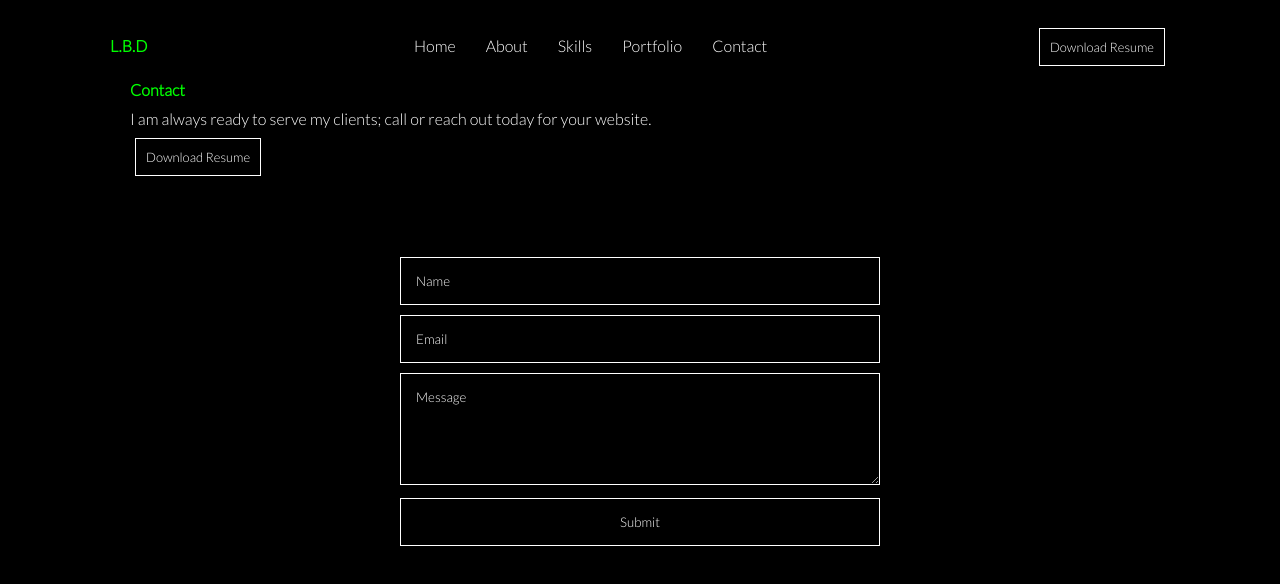
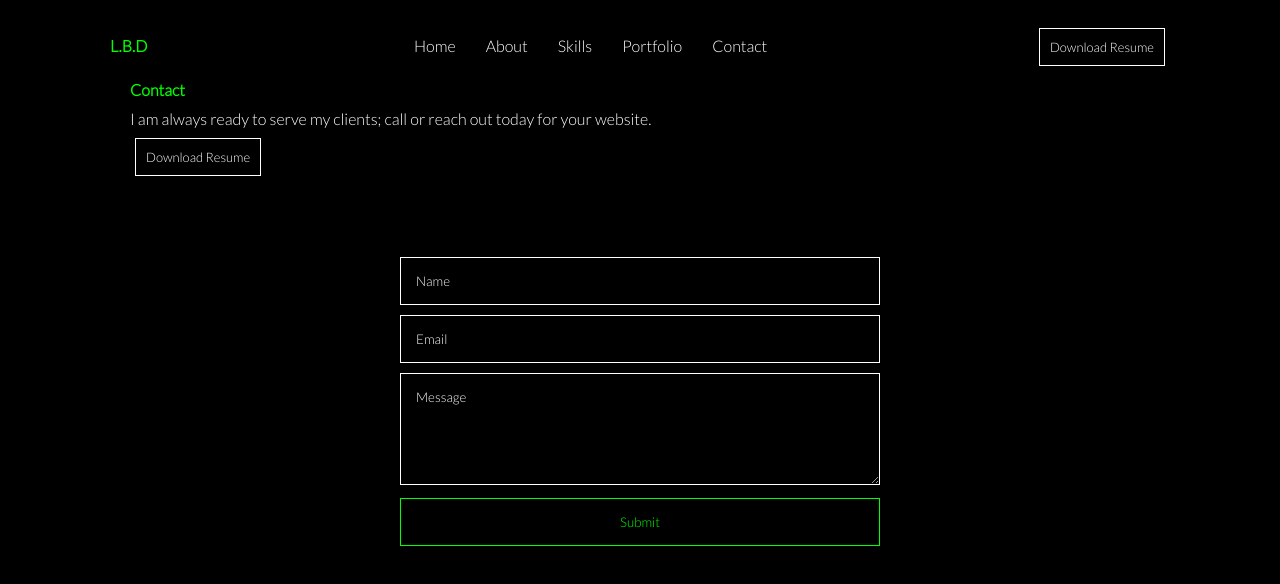
Before and after one commit to lambeboluwatife/react-portfolio, a React (Create React App) app: page /contact in a window 1280 px wide. In both pictures the pointer is over the input "Submit". Shown: the top 584 px of the page. Built offline with nearby package versions, Linux system fonts and the light colour scheme.

Commit message:
add form submission

```diff
--- a/src/App.css
+++ b/src/App.css
@@ -290,8 +290,18 @@ textarea {
   margin-bottom: 10px;
 }
 
+.submit {
+  cursor: pointer;
+}
+
+.submit:hover {
+  border-color: #00ff00;
+  color: #00ff00;
+}
+
 input:focus {
   outline: none;
+  border-color: #00ff00;
 }
 
 ::placeholder {
--- a/src/components/Contact.jsx
+++ b/src/components/Contact.jsx
@@ -34,7 +34,6 @@ const Contact = () => {
           <form
             name="contact"
             method="POST"
-            netlify
             netlify-honeypot="bot-field"
             data-netlify="true"
           >
```
